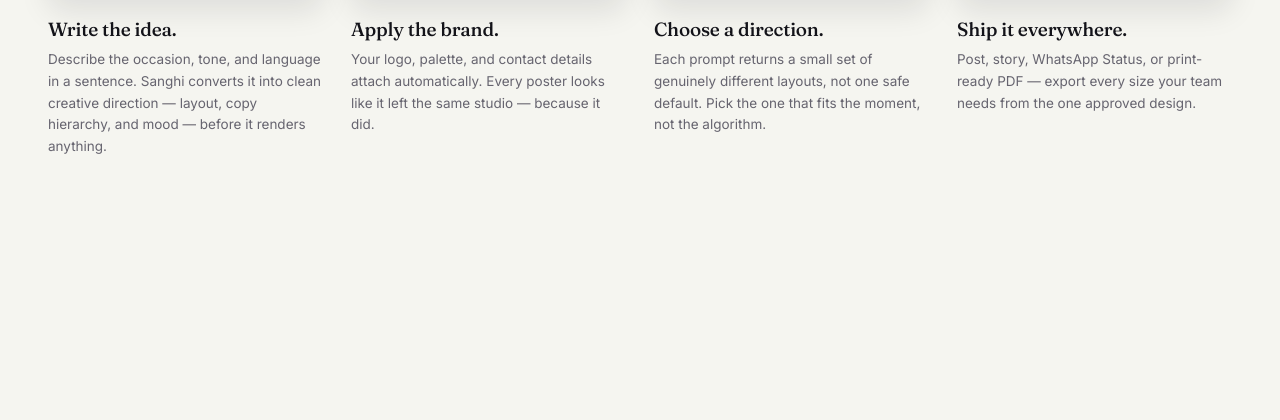
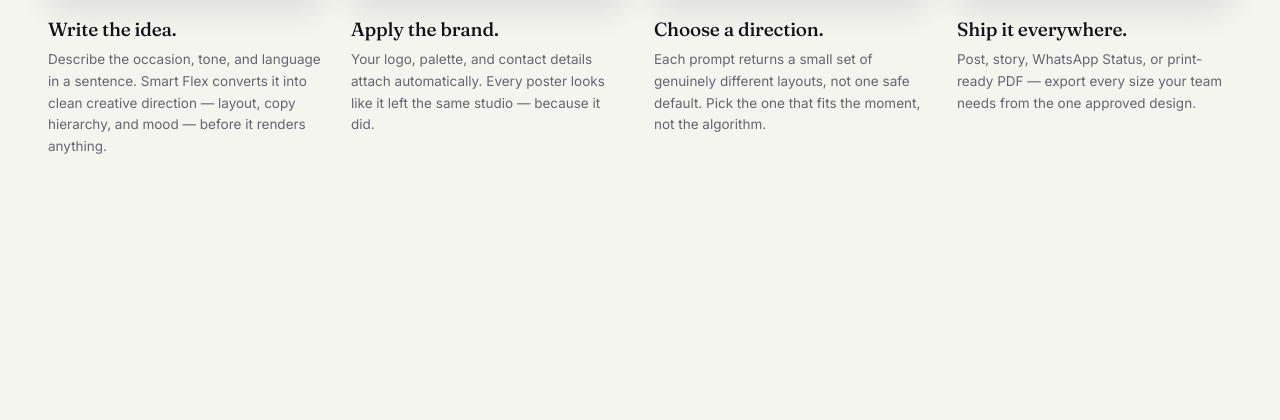
Before and after one commit to nishalpandit/sanghi_industries, a Django app: page / in a window 1280 px wide. Shown: the part 1660-2080 px from the top of the page. Run offline with Django 5.2, Linux system fonts and the light colour scheme; data that the repository does not hold is empty; some libraries are stand-ins or nearby versions.

Commit message:
Rebrand project to Smart Flex across portals, templates, and admin

```diff
--- a/core/urls.py
+++ b/core/urls.py
@@ -16,3 +16,9 @@ urlpatterns = [
 
 if settings.DEBUG:
     urlpatterns += static(settings.MEDIA_URL, document_root=settings.MEDIA_ROOT)
+
+
+# Smart Flex Admin Site Customization
+admin.site.site_header = "Smart Flex Administration"
+admin.site.site_title = "Smart Flex Admin Portal"
+admin.site.index_title = "Welcome to Smart Flex Admin Portal"
--- a/static/dashboard/css/style.css
+++ b/static/dashboard/css/style.css
@@ -1,5 +1,5 @@
 /* ========================================
-   Global Styles - Sanghi Industries Admin
+   Global Styles - Smart Flex Admin
    ZERO colored borders on boxes/cards
    ======================================== */
 
--- a/templates/dashboard/base.html
+++ b/templates/dashboard/base.html
@@ -5,7 +5,7 @@
 <head>
   <meta charset="UTF-8">
   <meta name="viewport" content="width=device-width, initial-scale=1.0">
-  <title>Sanghi Industries</title>
+  <title>Smart Flex</title>
   <link rel="stylesheet" href="https://cdnjs.cloudflare.com/ajax/libs/font-awesome/6.5.1/css/all.min.css">
   <link rel="stylesheet" href="{% static 'dashboard/css/style.css' %}">
   <link rel="stylesheet" href="{% static 'dashboard/css/dashboard.css' %}">
--- a/templates/dashboard/includes/footer.html
+++ b/templates/dashboard/includes/footer.html
@@ -1,5 +1,5 @@
 <footer class="footer" role="contentinfo">
-  <p style="color: black; font-size: 14px;">&copy; 2026 Sanghi Industries. All rights reserved. | Designed By
+  <p style="color: black; font-size: 14px;">&copy; 2026 Smart Flex. All rights reserved. | Designed By
     <span style="color: red ; font-weight: 700; font-family: sans-serif ; font-size: 15px;">Brightcode</span>
   </p>
 </footer>
--- a/templates/dashboard/includes/sidebar.html
+++ b/templates/dashboard/includes/sidebar.html
@@ -2,11 +2,11 @@
 <aside class="sidebar" id="sidebar" role="navigation" aria-label="Main Navigation">
   <div class="sidebar-brand">
     <div class="brand-text" style="text-align: center; width: 100%;">
-      <h4 style="font-size: 1.8rem; letter-spacing: 0.05em; color: #fff; margin-bottom: 4px; font-weight: 700;">SANGHI
+      <h4 style="font-size: 1.8rem; letter-spacing: 0.05em; color: #fff; margin-bottom: 4px; font-weight: 700;">SMART
       </h4>
       <div style="display: flex; align-items: center; justify-content: center; gap: 8px;">
         <div style="height: 1px; background: #94a3b8; flex: 1;"></div>
-        <span style="font-size: 0.6rem; color: #94a3b8; letter-spacing: 0.15em;">INDUSTRIES</span>
+        <span style="font-size: 0.6rem; color: #94a3b8; letter-spacing: 0.15em;">FLEX</span>
         <div style="height: 1px; background: #94a3b8; flex: 1;"></div>
       </div>
     </div>
--- a/templates/dashboard/pages/login.html
+++ b/templates/dashboard/pages/login.html
@@ -4,7 +4,7 @@
 <head>
   <meta charset="UTF-8">
   <meta name="viewport" content="width=device-width, initial-scale=1.0">
-  <title>Admin Login - Sanghi Industries</title>
+  <title>Admin Login - Smart Flex</title>
   <link rel="stylesheet" href="https://cdnjs.cloudflare.com/ajax/libs/font-awesome/6.5.1/css/all.min.css">
   <link rel="preconnect" href="https://fonts.googleapis.com">
   <link rel="preconnect" href="https://fonts.gstatic.com" crossorigin>
@@ -366,7 +366,7 @@
 
   <main class="login-container">
     <div class="brand-logo">
-      <img src="{% static 'dashboard/images/logo.png' %}" alt="Sanghi Logo">
+      <img src="{% static 'dashboard/images/logo.png' %}" alt="Smart Flex Logo">
     </div>
 
     <div class="form-header">
--- a/templates/webportal/index.html
+++ b/templates/webportal/index.html
@@ -27,7 +27,7 @@
 
   <header class="site-header">
     <a href="#top" class="brand">
-      <img src="{% static 'webportal/images/logo.png' %}" alt="Sanghi Logo" class="brand-logo">
+      <img src="{% static 'webportal/images/logo.png' %}" alt="Smart Flex Logo" class="brand-logo">
     </a>
     <nav class="main-nav">
       <a href="#how-it-works" data-nav>How it works</a>
@@ -103,7 +103,7 @@
 
       <div class="hero-content-glass">
         <h1 class="reveal-up">Design at the<br>speed of thought .</h1>
-        <p class="hero-subtitle reveal-up">Describe the poster you need in one line. Sanghi turns it into a finished,
+        <p class="hero-subtitle reveal-up">Describe the poster you need in one line. Smart Flex turns it into a finished,
           on-brand creative — sized for Instagram, WhatsApp Status, or print — before you'd have finished briefing a
           designer.</p>
         <div class="hero-actions reveal-up">
@@ -152,7 +152,7 @@
           <span class="plate-num">01</span>
           <div class="process-img"><img src="{% static 'webportal/images/step1.png' %}" alt="Prompt to poster interface"></div>
           <h3>Write the idea.</h3>
-          <p>Describe the occasion, tone, and language in a sentence. Sanghi converts it into clean creative direction —
+          <p>Describe the occasion, tone, and language in a sentence. Smart Flex converts it into clean creative direction —
             layout, copy hierarchy, and mood — before it renders anything.</p>
         </div>
         <div class="process-step">
@@ -186,7 +186,7 @@
         <p class="eyebrow"><span class="reg-mark">+</span> Specimen plates</p>
         <h2>Four categories. Each with its own language.</h2>
         <p class="section-sub">A poster for a festival sale and a poster for a luxury listing shouldn't look related.
-          Sanghi keeps the categories distinct on purpose.</p>
+          Smart Flex keeps the categories distinct on purpose.</p>
       </div>
 
       <div class="organic-row">
@@ -290,10 +290,10 @@
 
       <div class="about-grid">
         <div class="about-copy">
-          <p class="lede">Before Sanghi was software, it was a request that came in every Tuesday from a sweets shop two
+          <p class="lede">Before Smart Flex was software, it was a request that came in every Tuesday from a sweets shop two
             streets over: "can you make us something for the weekend sale, today." We learned the rhythm of
             small-business marketing the slow way — one rushed festival order at a time.</p>
-          <p>Sanghi exists because that rhythm hasn't changed, even though the tools around it have. Most design
+          <p>Smart Flex exists because that rhythm hasn't changed, even though the tools around it have. Most design
             software still assumes you have a week and a designer. We built this for the version of the job that
             actually happens: an idea at 9am, a poster by 9:15, and a brand that still looks like itself by the fiftieth
             design.</p>
@@ -379,7 +379,7 @@
           </figcaption>
         </figure>
         <figure class="testimonial-card">
-          <blockquote>We onboard new clients onto Sanghi in the first week now. It's become part of how we pitch
+          <blockquote>We onboard new clients onto Smart Flex in the first week now. It's become part of how we pitch
             creative turnaround time.</blockquote>
           <figcaption><span class="avatar" style="--av-a:#C23B22; --av-b:#7A2114;">SJ</span>
             <div><strong>Saurabh Joshi</strong><span>Growth, Pixel &amp; Pine Studio</span></div>
@@ -436,7 +436,7 @@
       </div>
       <div class="faq-list">
         <div class="faq-item">
-          <button class="faq-q">Do I need design experience to use Sanghi?<span class="faq-icon"></span></button>
+          <button class="faq-q">Do I need design experience to use Smart Flex?<span class="faq-icon"></span></button>
           <div class="faq-a">
             <p>No. You write a short brief in plain language — what it's for, the tone, any key details — and Sanghi
               handles layout, hierarchy, and typography. Most first posters are finished in under five minutes.</p>
@@ -460,11 +460,11 @@
           <button class="faq-q">Who owns the posters I create?<span class="faq-icon"></span></button>
           <div class="faq-a">
             <p>You do. Anything you generate on a paid plan is yours to use commercially, with no attribution required.
-              Free-plan exports carry a small Sanghi credit on the design.</p>
+              Free-plan exports carry a small Smart Flex credit on the design.</p>
           </div>
         </div>
         <div class="faq-item">
-          <button class="faq-q">Does Sanghi support Hindi or regional languages?<span class="faq-icon"></span></button>
+          <button class="faq-q">Does Smart Flex support Hindi or regional languages?<span class="faq-icon"></span></button>
           <div class="faq-a">
             <p>English and Hindi are supported natively in both the brief and the poster copy itself, with more regional
               languages rolling out gradually as we tune them properly rather than rushing them out.</p>
@@ -534,11 +534,11 @@
         <div class="pricing-card">
           <h3>Starter</h3>
           <p class="price"><span class="price-amount">Free</span></p>
-          <p class="price-note">For trying Sanghi on real work</p>
+          <p class="price-note">For trying Smart Flex on real work</p>
           <ul>
             <li>15 posters / month</li>
             <li>Core layouts &amp; styles</li>
-            <li>Standard export, Sanghi credit</li>
+            <li>Standard export, Smart Flex credit</li>
           </ul>
           <a href="#generate" class="btn-secondary magnetic">Start free</a>
         </div>
@@ -552,7 +552,7 @@
             <li>Unlimited posters</li>
             <li>Full brand kit application</li>
             <li>All export formats, HD &amp; print PDF</li>
-            <li>No Sanghi credit on exports</li>
+            <li>No Smart Flex credit on exports</li>
           </ul>
           <a href="#generate" class="btn-primary magnetic">Start 7-day trial</a>
         </div>
@@ -610,7 +610,7 @@
     <div class="footer-top">
       <div class="footer-brand">
         <a href="#top" class="brand">
-          <span class="brand-name">Sanghi Industries</span>
+          <span class="brand-name">Smart Flex</span>
         </a>
         <hr class="brand-line">
         <p>Posters for teams who don't<br>have a week to wait for one.</p>
--- a/user_dashboard/templates/user_dashboard/base.html
+++ b/user_dashboard/templates/user_dashboard/base.html
@@ -5,7 +5,7 @@
 <head>
     <meta charset="UTF-8">
     <meta name="viewport" content="width=device-width, initial-scale=1.0">
-    <title>{% block title %}Dashboard{% endblock %} | PosterAI</title>
+    <title>{% block title %}Dashboard{% endblock %} | Smart Flex</title>
 
     <link rel="preconnect" href="https://fonts.googleapis.com">
     <link href="https://fonts.googleapis.com/css2?family=Inter:wght@300;400;500;600;700;800&display=swap"
@@ -22,7 +22,7 @@
     <!-- ===== SIDEBAR ===== -->
     <aside class="sidebar" id="sidebar">
         <div class="sidebar-brand" style="display: flex; align-items: center; padding: 20px 24px; gap: 12px;">
-            <img src="{% static 'dashboard/images/logo.png' %}" alt="Logo"
+            <img src="{% static 'dashboard/images/logo.png' %}" alt="Smart Flex"
                 style="height: 38px; width: auto; object-fit: contain;">
             <!-- <span style="font-weight: 700; font-size: 15px; background: linear-gradient(135deg, #a855f7, #6366f1); -webkit-background-clip: text; -webkit-text-fill-color: transparent;">Studio</span> -->
         </div>
--- a/user_dashboard/templates/user_dashboard/login.html
+++ b/user_dashboard/templates/user_dashboard/login.html
@@ -4,7 +4,7 @@
 <head>
   <meta charset="UTF-8">
   <meta name="viewport" content="width=device-width, initial-scale=1.0">
-  <title>User Authentication - Poster AI Studio</title>
+  <title>User Authentication - Smart Flex Studio</title>
   <link rel="preconnect" href="https://fonts.googleapis.com">
   <link rel="preconnect" href="https://fonts.gstatic.com" crossorigin>
   <link href="https://fonts.googleapis.com/css2?family=Outfit:wght@400;500;600;700;800&display=swap" rel="stylesheet">
@@ -491,7 +491,7 @@
       <h2>Verify Mobile Number</h2>
       <p>Enter the 6-digit security code dispatched via SMS</p>
       {% else %}
-      <h2>Welcome to Poster AI</h2>
+      <h2>Welcome to Smart Flex</h2>
       <p>Enter your Indian mobile number to log in or register</p>
       {% endif %}
     </div>
@@ -555,7 +555,7 @@
           <label for="business_name">Business / Company Name</label>
           <div class="input-wrapper">
             <i class="far fa-building field-icon"></i>
-            <input type="text" id="business_name" name="business_name" class="form-control" placeholder="Sanghi Enterprises Pvt Ltd">
+            <input type="text" id="business_name" name="business_name" class="form-control" placeholder="Smart Flex Enterprises Pvt Ltd">
           </div>
         </div>
 
```
Also changed, not shown: README.md.
